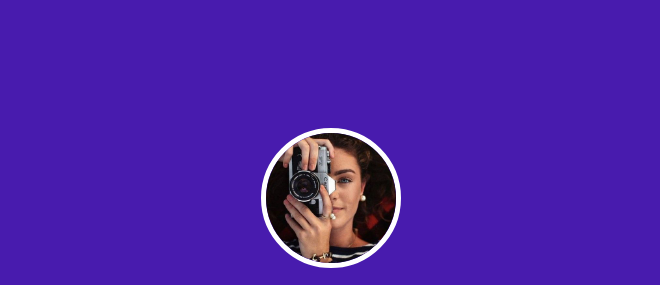
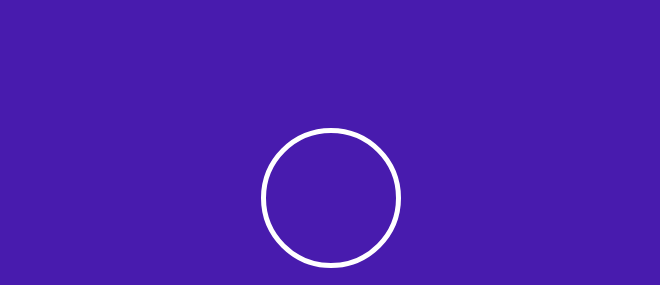
Before and after one commit to Squid90/EkaterinaPhotographer, a plain HTML site: page index.html in a window 1280 px wide. Shown: the top 285 px of the page, without its empty margins (309-969 px from the left). Drawn offline with Linux system fonts and the light colour scheme.

Commit message:
Add files via upload

```diff
--- a/index.html
+++ b/index.html
@@ -9,9 +9,7 @@
 </head>
 <body>
     <div class="profile">
-        <div class="profile__preview">
-          <img src="img/model.jpg" class="profile__avatar" alt="The avatar of Skorobogatova Ekaterina">
-        </div>
+      <div class="profile__preview"></div>
         <div class="profile__body">
           <h1 class="profile__title">
             <span class="profile__name">Skorobogatova Ekaterina</span>
```
